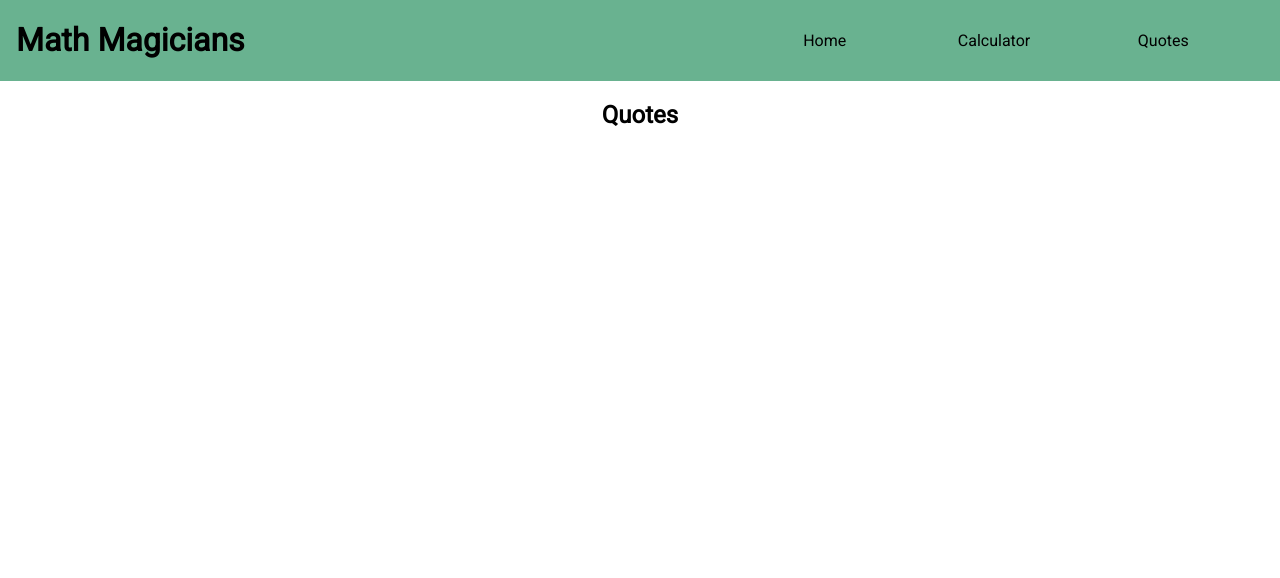
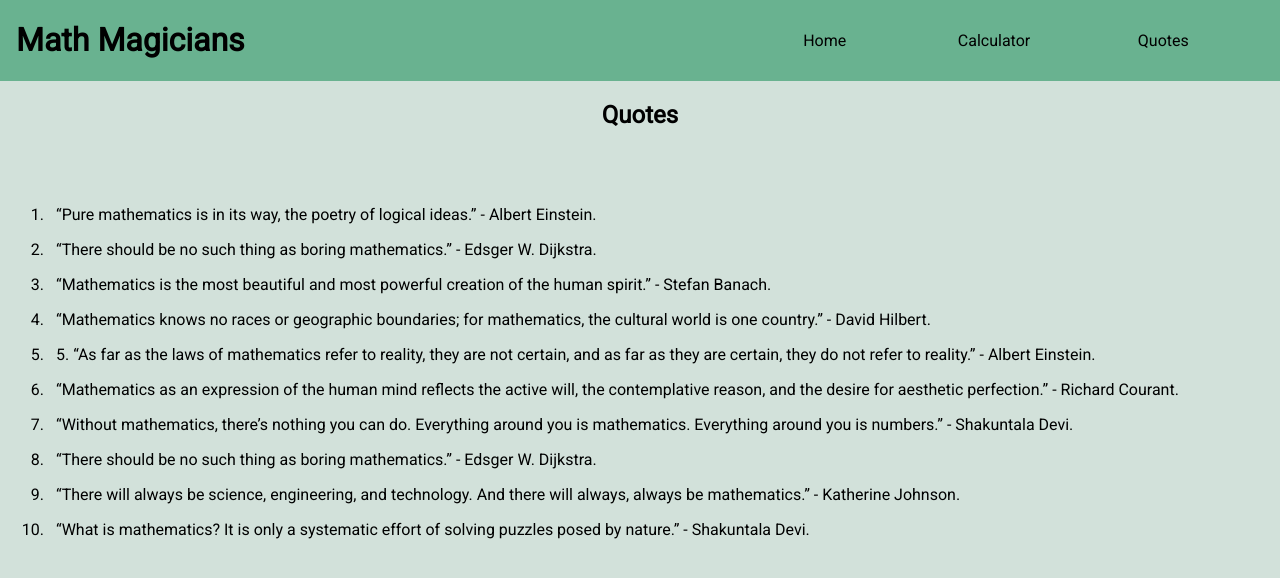
Before and after one commit to mirouhml/math-magicians, a React (Create React App) app: page /#/quotes in a window 1280 px wide. Shown: the top 578 px of the page. Built offline with nearby package versions, Linux system fonts and the light colour scheme.

Commit message:
Add quotes page content and styling.

```diff
--- a/src/components/QuotesPage.js
+++ b/src/components/QuotesPage.js
@@ -1,3 +1,20 @@
-const Quotes = () => <div><h2>Quotes</h2></div>;
+/* eslint-disable max-len */
+const Quotes = () => (
+  <div className="background quotes">
+    <h2>Quotes</h2>
+    <ol>
+      <li>“Pure mathematics is in its way, the poetry of logical ideas.” - Albert Einstein.</li>
+      <li>“There should be no such thing as boring mathematics.” - Edsger W. Dijkstra.</li>
+      <li>“Mathematics is the most beautiful and most powerful creation of the human spirit.” - Stefan Banach.</li>
+      <li>“Mathematics knows no races or geographic boundaries; for mathematics, the cultural world is one country.” - David Hilbert.</li>
+      <li>5. “As far as the laws of mathematics refer to reality, they are not certain, and as far as they are certain, they do not refer to reality.” - Albert Einstein.</li>
+      <li>“Mathematics as an expression of the human mind reflects the active will, the contemplative reason, and the desire for aesthetic perfection.” - Richard Courant.</li>
+      <li>“Without mathematics, there’s nothing you can do. Everything around you is mathematics. Everything around you is numbers.” - Shakuntala Devi.</li>
+      <li>“There should be no such thing as boring mathematics.” - Edsger W. Dijkstra.</li>
+      <li>“There will always be science, engineering, and technology. And there will always, always be mathematics.” - Katherine Johnson.</li>
+      <li>“What is mathematics? It is only a systematic effort of solving puzzles posed by nature.” - Shakuntala Devi.</li>
+    </ol>
+  </div>
+);
 
 export default Quotes;
--- a/src/style.css
+++ b/src/style.css
@@ -1,3 +1,4 @@
+/* stylelint-disable no-descending-specificity */
 @import url('https://fonts.googleapis.com/css2?family=Roboto');
 
 html,
@@ -132,3 +133,12 @@ button:active {
 .calculator {
   display: flex;
 }
+
+.quotes ol {
+  text-align: left;
+  padding: 3rem;
+}
+
+.quotes li {
+  padding: 0.5rem;
+}
```
